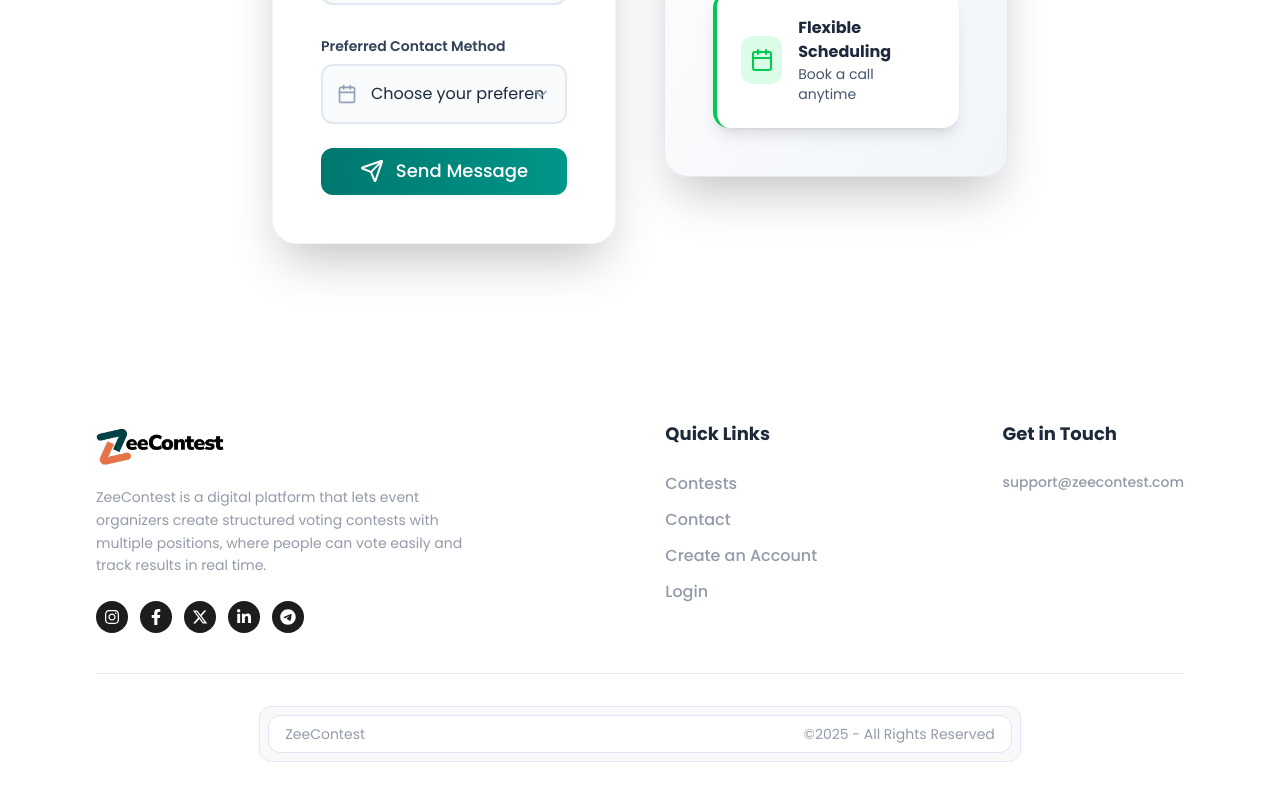
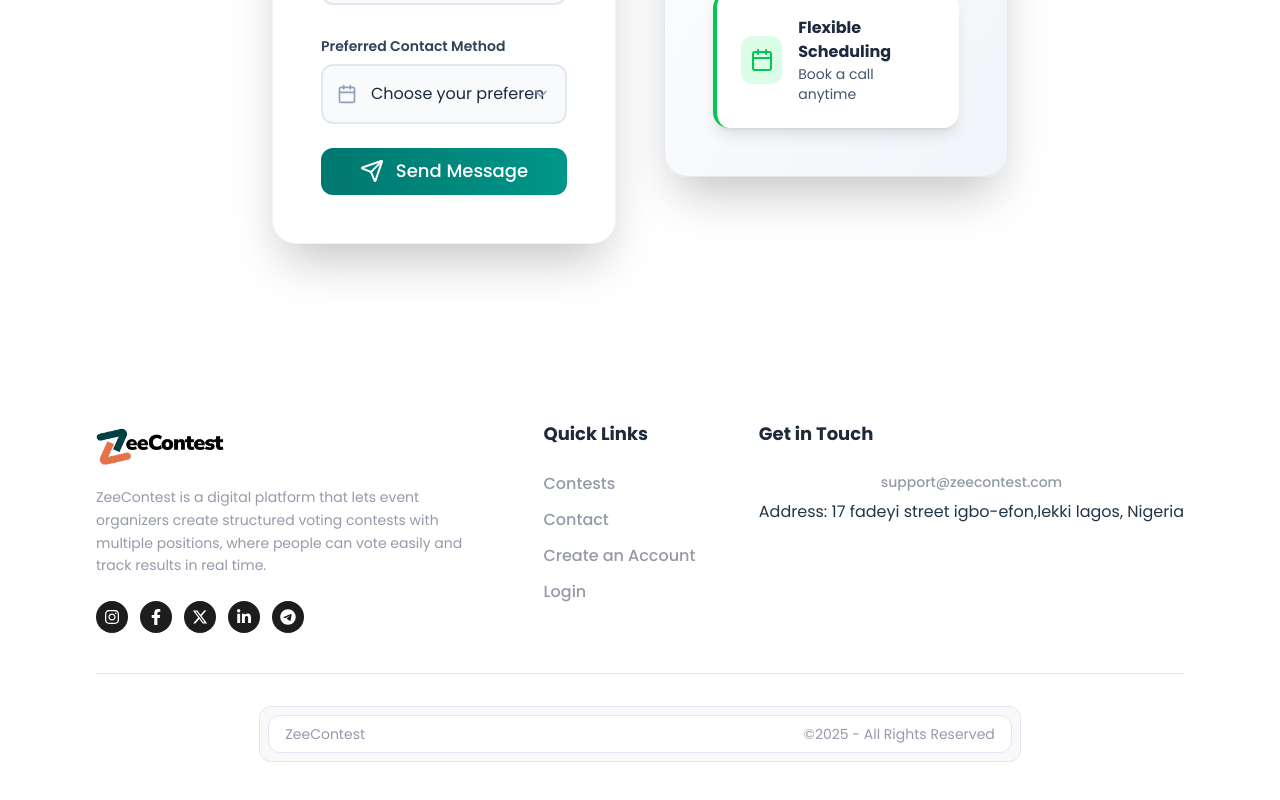
Before and after one commit to zeecontesthub/zeecontest-first-project-launch-, a React (Vite) app in the folder FrontEnd/: page /contact in a window 1280 px wide. Shown: the part 1368-2168 px from the top of the page. Built offline with nearby package versions, Linux system fonts and the light colour scheme.

Commit message:
Modify footer layout and add address details
Updated contact information and layout for the footer.

```diff
--- a/FrontEnd/src/common/Footer.jsx
+++ b/FrontEnd/src/common/Footer.jsx
@@ -104,13 +104,14 @@ const Footer = () => {
         <div className='flex flex-col items-center lg:items-start text-center lg:text-left space-y-6'>
           <h4 className='text-lg font-bold text-gray-800'>Get in Touch</h4>{' '}
           <ul className='space-y-3'>
-            <li className='flex items-center gap-2'>
+            <li className='flex flex-col items-center gap-2'>
               <a
                 href='mailto:support@zeecontest.com'
                 className='text-[#949AA9] hover:text-[#E67347] transition-colors text-sm'
               >
                 support@zeecontest.com
               </a>
+              <p>Address: 17 fadeyi street igbo-efon,lekki lagos, Nigeria</p>
             </li>
           </ul>
         </div>
```
